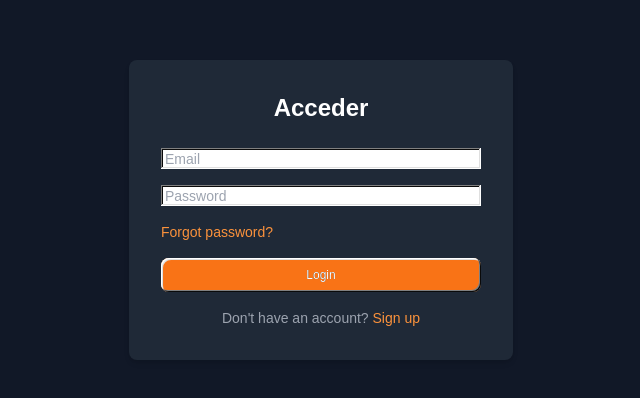
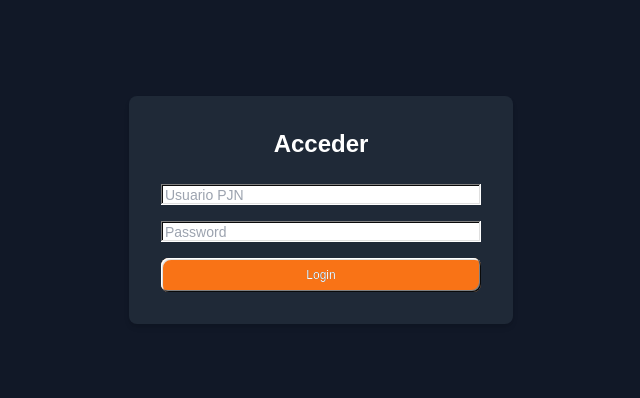
Before and after one commit to Matiasmarensi/pjn, a React (Vite) app in the folder frontend/: page /login in a window 1280 px wide. Shown: the part 190-588 px from the top of the page, without its empty margins (319-959 px from the left). Built offline with nearby package versions, Linux system fonts and the light colour scheme.

Commit message:
headers, modo dev, bdd local

```diff
--- a/frontend/src/App.jsx
+++ b/frontend/src/App.jsx
@@ -3,16 +3,21 @@ import Login from "./pages/Login";
 import { Route, Routes } from "react-router-dom";
 import "./App.css";
 import Home from "./pages/Home";
+import PrivateRoute from "./components/PrivateRoute";
 
 function App() {
   return (
     <div>
       <Routes>
-        <Route path="/" element={<Home />} />
+        <Route
+          path="/"
+          element={
+            <PrivateRoute>
+              <Home />
+            </PrivateRoute>
+          }
+        />
         <Route path="/login" element={<Login />} />
-
-        {/*
-        <Route path="*" element={<NotFound />} /> */}
       </Routes>
     </div>
   );
--- /dev/null
+++ b/frontend/src/components/PrivateRoute.jsx
@@ -0,0 +1,10 @@
+// PrivateRoute.jsx
+import { Navigate } from "react-router-dom";
+
+const PrivateRoute = ({ children }) => {
+  const isAuthenticated = localStorage.getItem("authHeader") !== null;
+
+  return isAuthenticated ? children : <Navigate to="/login" replace />;
+};
+
+export default PrivateRoute;
--- a/frontend/src/hooks/useFetchData.js
+++ b/frontend/src/hooks/useFetchData.js
@@ -60,7 +60,10 @@ const useFetchData = (initialUrl) => {
         "Content-Type": "application/json",
         Authorization: getAuthHeader(), // Obtén el encabezado de autorización
       };
-      console.log("Headers en handleSearch:", headers); // Verifica que el encabezado sea una cadena
+      if (!headers) {
+        // Muestra el mensaje específico para error de autenticación
+        alert(errorData.error || "Debe estar autenticado");
+      }
 
       const response = await fetch(initialUrl, {
         method: "POST",
@@ -69,7 +72,15 @@ const useFetchData = (initialUrl) => {
       });
 
       if (!response.ok) {
-        throw new Error("Error en la respuesta del servidor");
+        const errorData = await response.json();
+        console.log(response);
+        if (response.status === 401) {
+          // Muestra el mensaje específico para error de autenticación
+          alert(errorData.error || "Debe estar autenticado");
+        } else {
+          throw new Error(errorData.error || "Error en la respuesta del servidor");
+        }
+        return; // Termina la función en caso de error
       }
 
       const text = await response.text();
--- a/frontend/src/pages/Login.jsx
+++ b/frontend/src/pages/Login.jsx
@@ -2,7 +2,7 @@ import React, { useState } from "react";
 import { Link, useNavigate } from "react-router-dom";
 
 const Login = () => {
-  const [email, setEmail] = useState("");
+  const [usuario, setUsuario] = useState("");
   const [password, setPassword] = useState("");
   const navigate = useNavigate();
 
@@ -10,7 +10,7 @@ const Login = () => {
     e.preventDefault(); // Prevenir el comportamiento por defecto del formulario
 
     // Codificar email y password en Base64
-    const credentials = btoa(`${email}:${password}`);
+    const credentials = btoa(`${usuario}:${password}`);
     const authHeader = `Basic ${credentials}`;
     localStorage.setItem("authHeader", authHeader); // Guardar en localStorage
     console.log(authHeader); // Debe mostrar algo como "Basic YWRtaW46cGFzc3dvcmQ="
@@ -25,10 +25,10 @@ const Login = () => {
 
         <form onSubmit={handleLogin} className="space-y-4">
           <input
-            type="email"
-            placeholder="Email"
-            value={email}
-            onChange={(e) => setEmail(e.target.value)}
+            type="text"
+            placeholder="Usuario PJN"
+            value={usuario}
+            onChange={(e) => setUsuario(e.target.value)}
             className="w-full px-4 py-2 text-sm text-gray-200 bg-gray-700 rounded-lg focus:outline-none focus:ring-2 focus:ring-orange-500"
           />
 
@@ -40,12 +40,6 @@ const Login = () => {
             className="w-full px-4 py-2 text-sm text-gray-200 bg-gray-700 rounded-lg focus:outline-none focus:ring-2 focus:ring-orange-500"
           />
 
-          <div className="flex justify-between items-center">
-            <Link to="/forgot-password" className="text-sm text-orange-400 hover:underline">
-              Forgot password?
-            </Link>
-          </div>
-
           <button
             className="w-full py-2 bg-orange-500 text-white rounded-lg hover:bg-orange-600 transition"
             type="submit"
@@ -53,15 +47,6 @@ const Login = () => {
             Login
           </button>
         </form>
-
-        <div className="mt-4 text-center">
-          <p className="text-sm text-gray-400">
-            Don't have an account?{" "}
-            <Link to="/signup" className="text-orange-400 hover:underline">
-              Sign up
-            </Link>
-          </p>
-        </div>
       </div>
     </div>
   );
```
Also changed, not shown: 2 other files (tests, documents, lock files or other folders).
